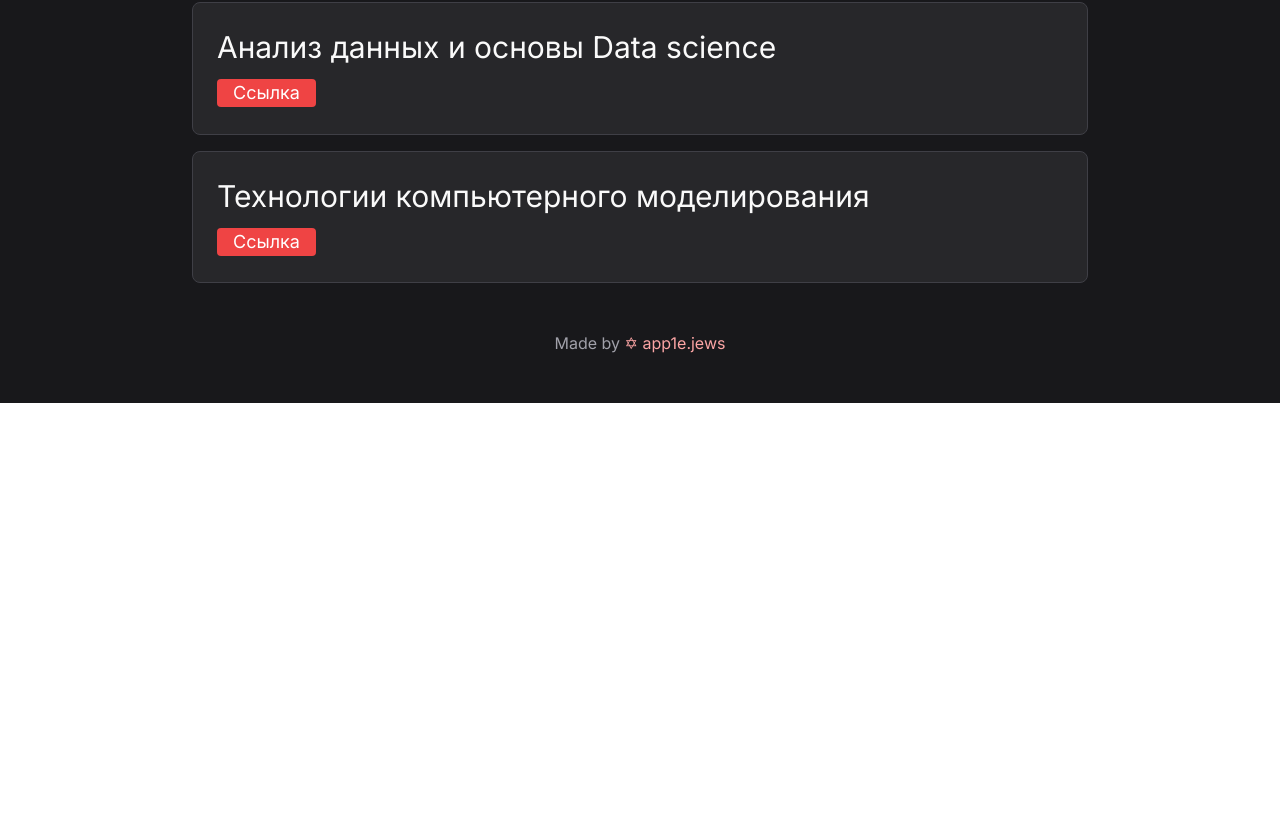
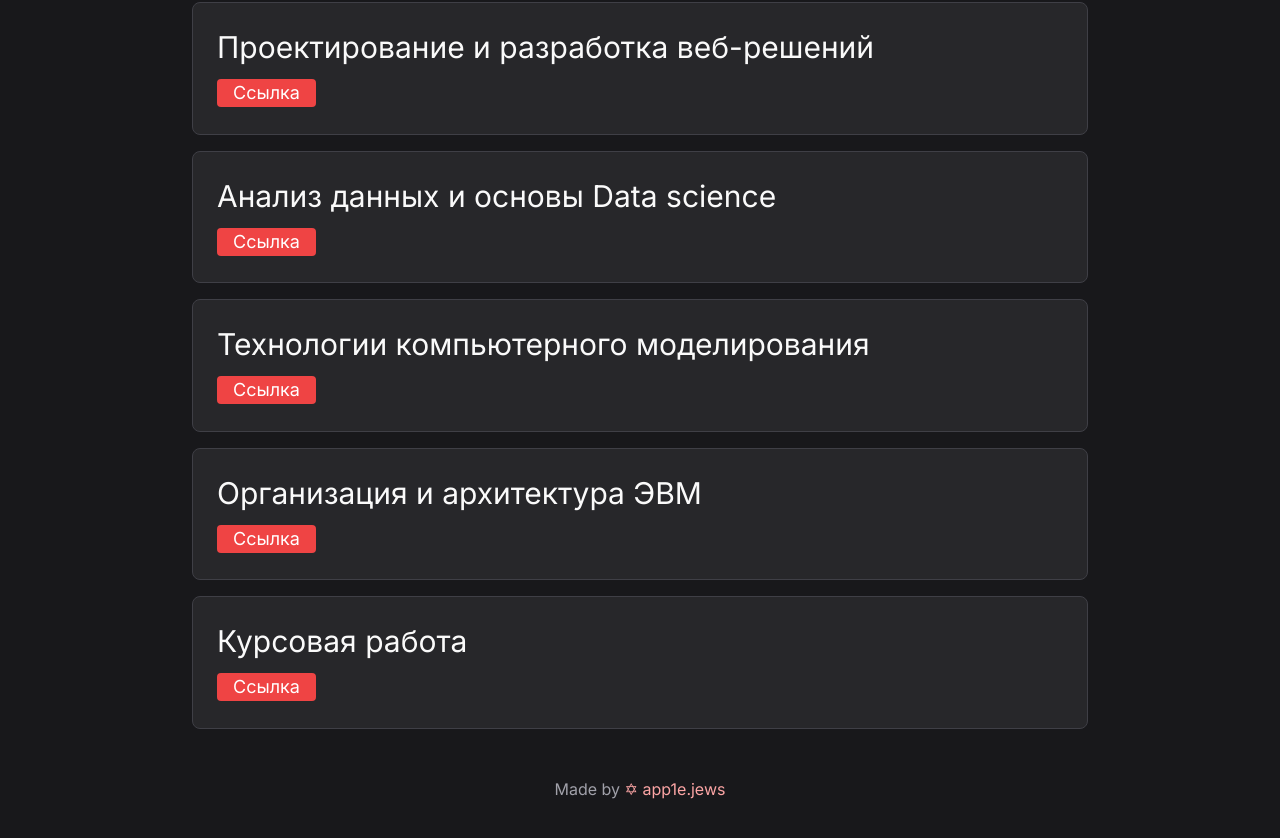
Before and after one commit to PuzyrevHarkovskii/graduation_portfolio, a Next.js app: page /courses/second_course in a window 1280 px wide. Shown: the part 1908-2746 px from the top of the page. Before the commit the page ends 2311 px from the top, so only its background shows below. Built offline with nearby package versions, Linux system fonts and the light colour scheme.

Commit message:
new stufff

```diff
--- a/app/courses/first_course/page.tsx
+++ b/app/courses/first_course/page.tsx
@@ -48,7 +48,7 @@ export default function Page() {
       title: "Информатика",
       onButtonClick: () =>
         window.open(
-          "https://drive.google.com/drive/folders/19Og-Dl1M0GWisZW7cT4A35jdTIdQANoa?usp=sharing",
+          "https://drive.google.com/drive/folders/18bu7wB0GPtQA5vL6dErpzM4ZeWu-NZ8k?usp=sharing",
           "_blank"
         ),
     },
@@ -56,7 +56,15 @@ export default function Page() {
       title: "Информационные технологии в математике",
       onButtonClick: () =>
         window.open(
-          "https://drive.google.com/drive/folders/19Og-Dl1M0GWisZW7cT4A35jdTIdQANoa?usp=sharing",
+          "https://drive.google.com/drive/folders/1fXhCEDmSInLBDe6wyy4qYdjsSc0WsDNU?usp=sharing",
+          "_blank"
+        ),
+    },
+    {
+      title: "Программирование",
+      onButtonClick: () =>
+        window.open(
+          "https://drive.google.com/drive/folders/1EnfGm058UxDSF1bnOWgngijRqIhy6dNG?usp=sharing",
           "_blank"
         ),
     },
@@ -73,7 +81,7 @@ export default function Page() {
       title: "Основы компьютерной алгебры",
       onButtonClick: () =>
         window.open(
-          "https://drive.google.com/drive/folders/19Og-Dl1M0GWisZW7cT4A35jdTIdQANoa?usp=sharing",
+          "https://drive.google.com/drive/folders/1jkwGU9kGHmG--6pep-fgN7rvqWJiWLH-?usp=sharing",
           "_blank"
         ),
     },
@@ -196,7 +204,7 @@ export default function Page() {
       title: "Дискретные структуры",
       onButtonClick: () =>
         window.open(
-          "https://drive.google.com/drive/folders/1_oXE0yvaOWOFnqMKR33we9BzfuELZMnI?usp=sharing",
+          "https://drive.google.com/drive/folders/1TWDHFY6oREeO_kgYb6Y9F5HoMA5a-cLl?usp=sharing",
           "_blank"
         ),
     },
@@ -228,7 +236,7 @@ export default function Page() {
       title: "Линейная алгебра и теория матриц",
       onButtonClick: () =>
         window.open(
-          "https://drive.google.com/drive/folders/1_oXE0yvaOWOFnqMKR33we9BzfuELZMnI?usp=sharing",
+          "https://drive.google.com/drive/folders/19Tff9oh-DZGKZtMq7WQOHemFZv5YDC71",
           "_blank"
         ),
     },
@@ -237,7 +245,7 @@ export default function Page() {
       title: "Математический анализ",
       onButtonClick: () =>
         window.open(
-          "https://drive.google.com/drive/folders/1_oXE0yvaOWOFnqMKR33we9BzfuELZMnI?usp=sharing",
+          "https://drive.google.com/drive/folders/1PyyjaWeKT8FkU6UyjmZmkb9WkZT7-5Re?usp=sharing",
           "_blank"
         ),
     },
@@ -245,7 +253,7 @@ export default function Page() {
       title: "Практика",
       onButtonClick: () =>
         window.open(
-          "https://drive.google.com/drive/folders/1_oXE0yvaOWOFnqMKR33we9BzfuELZMnI?usp=sharing",
+          "https://github.com/PuzyrevHarkovskii/PuzyrevHarkovskii.github.io/tree/main/%D0%9F%D1%80%D0%B0%D0%BA%D1%82%D0%B8%D0%BA%D0%B0%20(1%20%D1%81%D0%B5%D0%BC%D0%B5%D1%81%D1%82%D1%80)",
           "_blank"
         ),
     },
--- a/app/courses/second_course/page.tsx
+++ b/app/courses/second_course/page.tsx
@@ -65,6 +65,14 @@ export default function Page() {
       onButtonClick: () =>
         window.open(
           "https://drive.google.com/drive/folders/19Og-Dl1M0GWisZW7cT4A35jdTIdQANoa?usp=sharing",
+          "_blank"
+        ),
+    },
+    {
+      title: "Практика",
+      onButtonClick: () =>
+        window.open(
+          "https://drive.google.com/drive/folders/1psZHPoyZOFiCnqq2-Z-C5CdDWQ9wRz6Z?usp=sharing",
           "_blank"
         ),
     },
@@ -171,7 +179,7 @@ export default function Page() {
       title: "Проектирование и разработка веб-решений",
       onButtonClick: () =>
         window.open(
-          "https://drive.google.com/drive/folders/1-NyT5fEG5PipjaHdn7BbP7FHyy4CLC50?usp=sharing",
+          "https://drive.google.com/drive/folders/15RwQoUvp8blD_6Dnxaz2qAobYUh-OrOE?usp=sharing",
           "_blank"
         ),
     },
@@ -188,6 +196,22 @@ export default function Page() {
       onButtonClick: () =>
         window.open(
           "https://drive.google.com/drive/folders/1_oXE0yvaOWOFnqMKR33we9BzfuELZMnI?usp=sharing",
+          "_blank"
+        ),
+    },
+    {
+      title: "Организация и архитектура ЭВМ",
+      onButtonClick: () =>
+        window.open(
+          "https://drive.google.com/drive/folders/16KnV6iJ_syMunVxRfypQeNHCHZMBCc2O?usp=sharing",
+          "_blank"
+        ),
+    },
+    {
+      title: "Курсовая работа",
+      onButtonClick: () =>
+        window.open(
+          "https://docs.google.com/document/d/16Hd_Tt39ng35Q815NLBmIRcfB3_X6aGqIvsj1X2q248/edit",
           "_blank"
         ),
     },
--- a/app/courses/third_course/page.tsx
+++ b/app/courses/third_course/page.tsx
@@ -48,7 +48,7 @@ export default function Page() {
       title: "IT-менеджмент",
       onButtonClick: () =>
         window.open(
-          "https://drive.google.com/drive/folders/1QxfOpQNKDGoPlyvwMZabUfItOJHLuizh?usp=sharing",
+          "https://drive.google.com/drive/folders/1WEFyK1he6h6O-1-nJzyT3KoVHJWLL1u1?usp=sharing",
           "_blank"
         ),
     },
@@ -56,7 +56,7 @@ export default function Page() {
       title: "Основы бизнес-информатики",
       onButtonClick: () =>
         window.open(
-          "https://drive.google.com/drive/folders/1QxfOpQNKDGoPlyvwMZabUfItOJHLuizh?usp=sharing",
+          "https://drive.google.com/drive/folders/1aTrCSUJvcPdwQP6WDWKehcCeGxctAy8x?usp=sharing",
           "_blank"
         ),
     },
@@ -65,6 +65,14 @@ export default function Page() {
       onButtonClick: () =>
         window.open(
           "https://drive.google.com/drive/folders/1hUyIePFsfUGTYpLKDlkO8zj7M592v5eq?usp=sharing",
+          "_blank"
+        ),
+    },
+    {
+      title: "Математические основы компьютерной графики",
+      onButtonClick: () =>
+        window.open(
+          "https://drive.google.com/drive/folders/1ZDdvj7zkqroSSWiaMZsp8WADpkddublj?usp=sharing",
           "_blank"
         ),
     },
@@ -203,6 +211,14 @@ export default function Page() {
         ),
     },
     {
+      title: "Компьютерная графика",
+      onButtonClick: () =>
+        window.open(
+          "https://drive.google.com/drive/folders/1WJnoNLYaz5DRf97hR13MdEtx04zQIpmJ",
+          "_blank"
+        ),
+    },
+    {
       title: "Основы электронного управления",
       onButtonClick: () =>
         window.open(
--- a/components/DrawerButton.jsx
+++ b/components/DrawerButton.jsx
@@ -35,29 +35,20 @@ const DragCloseDrawerExample = ({ open, setOpen, content }) => {
               animate={{ scale: 1, rotate: "0deg" }}
               exit={{ scale: 0, rotate: "0deg" }}
               onClick={(e) => e.stopPropagation()}
-              className="bg-gradient-to-br from-violet-600 to-indigo-600 text-white p-6 rounded-lg w-full max-w-lg shadow-xl cursor-default relative overflow-hidden"
+              className="bg-gradient-to-br bg-green-600 text-white p-6 rounded-lg w-full max-w-lg shadow-xl cursor-default relative overflow-hidden"
             >
               <FiAlertCircle className="text-white/10 rotate-12 text-[250px] absolute z-0 -top-24 -left-24" />
               <div className="relative z-10">
-                <div className="bg-white w-16 h-16 mb-2 rounded-full text-3xl text-indigo-600 grid place-items-center mx-auto">
-                  <FiAlertCircle />
-                </div>
                 <h3 className="text-3xl font-bold text-center mb-2">
-                  One more thing!
+                  Ссылки на работы
                 </h3>
                 <div className="text-center mb-6">{content}</div>
                 <div className="flex gap-2">
                   <button
                     onClick={handleClose}
-                    className="bg-transparent hover:bg-white/10 transition-colors text-white font-semibold w-full py-2 rounded"
+                    className="bg-white hover:opacity-90 transition-opacity text-black font-semibold w-full py-2 rounded"
                   >
-                    Nah, go back
-                  </button>
-                  <button
-                    onClick={handleClose}
-                    className="bg-white hover:opacity-90 transition-opacity text-indigo-600 font-semibold w-full py-2 rounded"
-                  >
-                    Understood!
+                    Обратно
                   </button>
                 </div>
               </div>
```
